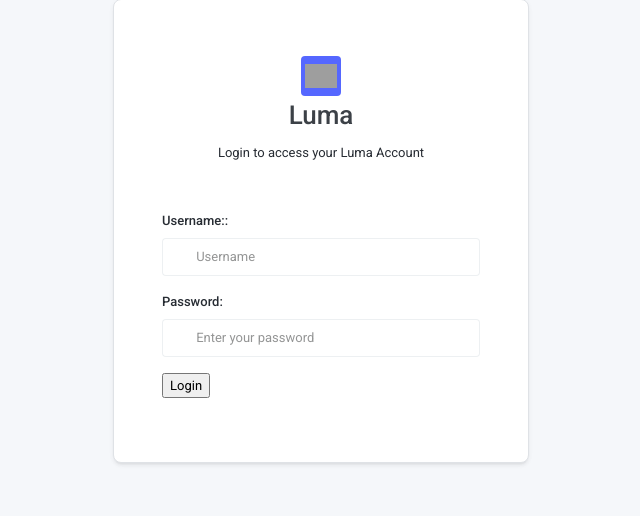
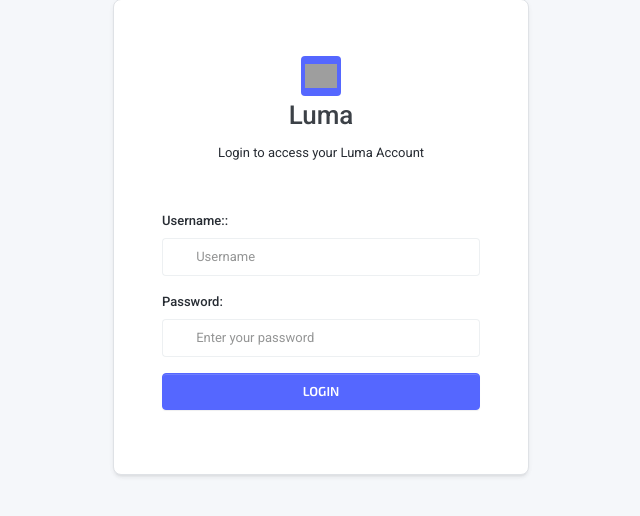
Before and after one commit to bolu-tife/career-recommender, a Django app: page /login/ in a window 1280 px wide. Shown: the part 33-549 px from the top of the page, without its empty margins (319-959 px from the left). Run offline with Django 3.2, Linux system fonts and the light colour scheme; some libraries are stand-ins or nearby versions; some web fonts are replaced; grey boxes are pictures that could not be loaded.

Commit message:
Add style to login button

```diff
--- a/recommendation_sys/templates/recommendation_sys/login.html
+++ b/recommendation_sys/templates/recommendation_sys/login.html
@@ -78,8 +78,8 @@
         </div>
       </div>
       <div class="form-group">
-        <!-- <button class="btn btn-block btn-primary" type="submit">Login</button> -->
-        <input type="submit" name="" value="Login">
+        <button class="btn btn-block btn-primary" type="submit">Login</button>
+        <!-- <input type="submit" name="" value="Login"> -->
     </form>
   </div>
 
```
Also changed, not shown: db.sqlite3.
